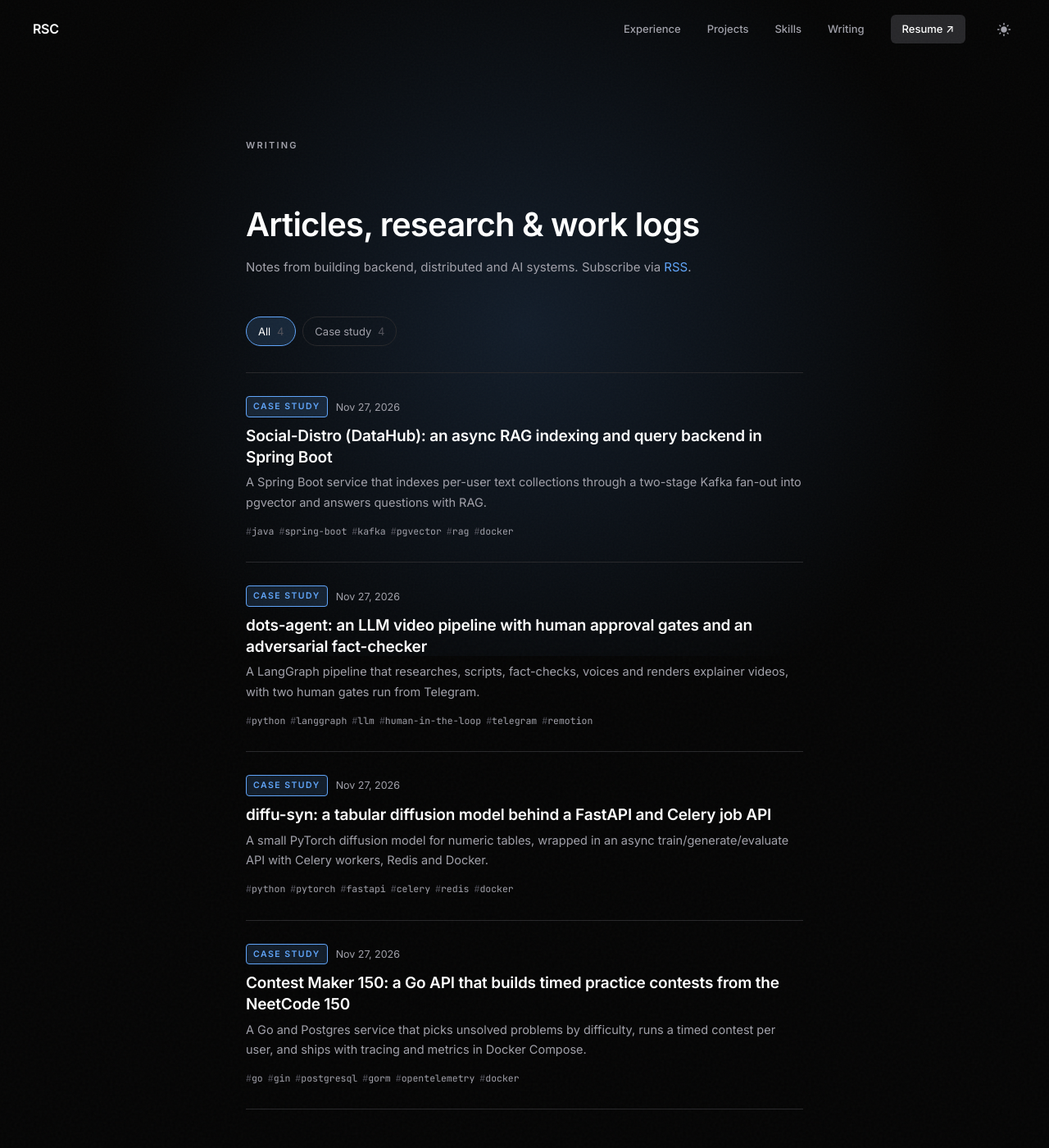
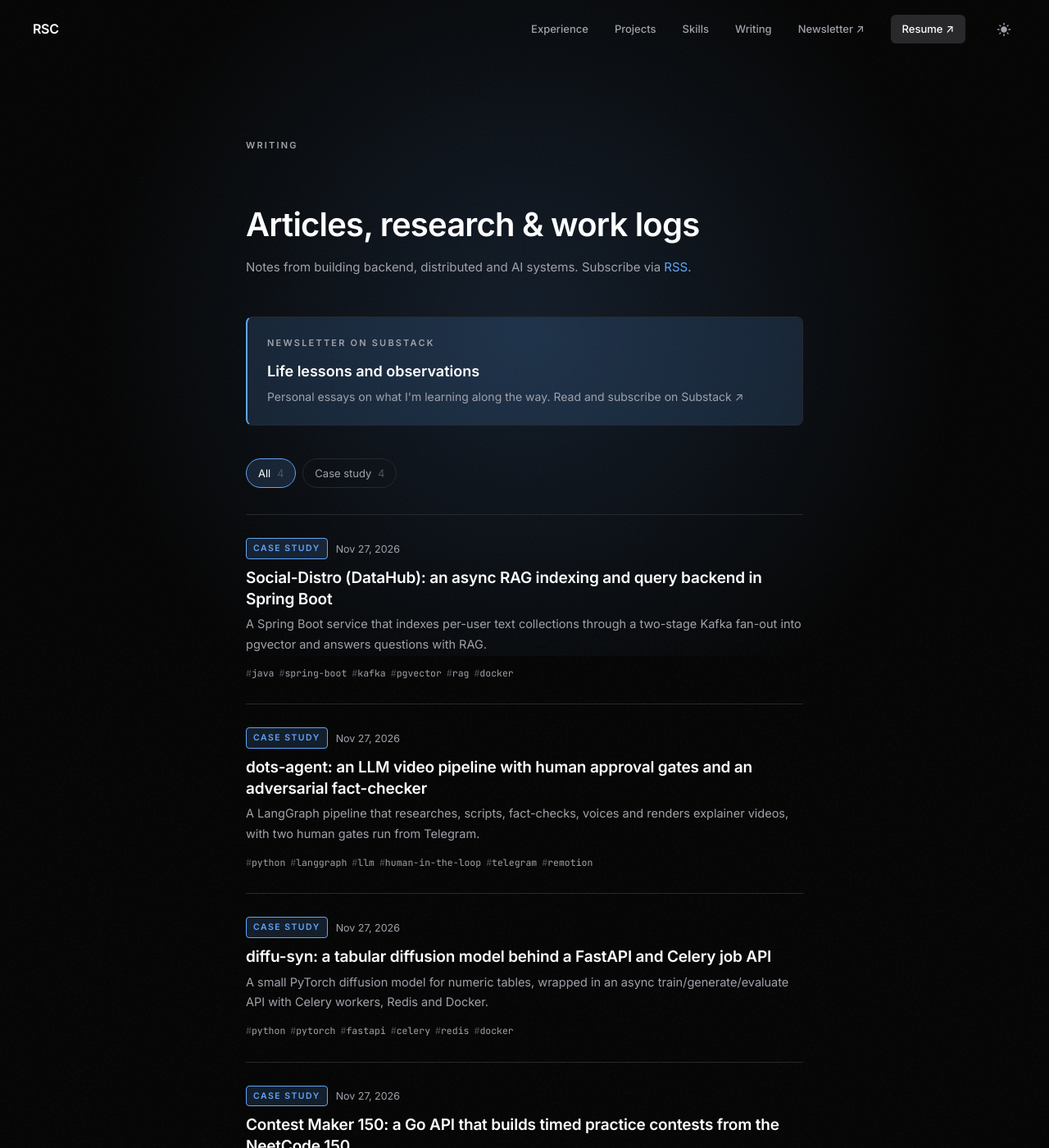
Before and after one commit to Raghavendrapara/rc-says, a Jekyll site: the page built from writing/index.html, in a window 1280 px wide and 1400 px high. Shown: the whole window at 82% size. Built offline with Jekyll 4.4.1, drawn with Linux system fonts in a browser that asks for light colours.

Commit message:
Link Substack newsletter from nav, hero, footer and writing page
Co-Authored-By: Claude Opus 5.5 <noreply@anthropic.com>
Claude-Session: https://claude.ai/code/session_011ajLQLDEjFCVNtkaPbDKAw

```diff
--- a/_config.yml
+++ b/_config.yml
@@ -12,6 +12,9 @@ author:
 github_url: https://github.com/Raghavendrapara
 linkedin_url: https://in.linkedin.com/in/raghavendra-singh-chauhan-474a7b155
 resume_pdf: /Raghavendra_SDE_2026.pdf
+newsletter:
+  url: https://stoic996.substack.com
+  topic: Life lessons and observations
 
 # The three kinds of entry. Set `type:` in each post's front matter to one of these keys.
 entry_types:
--- a/_includes/footer.html
+++ b/_includes/footer.html
@@ -5,6 +5,7 @@
       <a href="mailto:{{ site.author.email }}">Email</a>
       <a href="{{ site.github_url }}" target="_blank" rel="noopener">GitHub</a>
       <a href="{{ site.linkedin_url }}" target="_blank" rel="noopener">LinkedIn</a>
+      <a href="{{ site.newsletter.url }}" target="_blank" rel="noopener">Newsletter</a>
       <a href="{{ '/feed.xml' | relative_url }}">RSS</a>
     </div>
   </div>
--- a/_includes/nav.html
+++ b/_includes/nav.html
@@ -7,6 +7,7 @@
       <a href="{{ home }}#projects" class="nav-hide-sm">Projects</a>
       <a href="{{ home }}#skills" class="nav-hide-sm">Skills</a>
       <a href="{{ '/writing/' | relative_url }}">Writing</a>
+      <a href="{{ site.newsletter.url }}" target="_blank" rel="noopener" class="nav-hide-sm">Newsletter ↗</a>
       <a href="{{ site.resume_pdf | relative_url }}" target="_blank" rel="noopener" class="nav-resume">Resume ↗</a>
     </div>
     <button class="theme-toggle" id="themeToggle" aria-label="Toggle theme">
--- a/index.html
+++ b/index.html
@@ -17,6 +17,8 @@ layout: base
           <a href="https://github.com/Raghavendrapara" target="_blank" rel="noopener">GitHub</a>
           <span class="dot">·</span>
           <a href="https://in.linkedin.com/in/raghavendra-singh-chauhan-474a7b155" target="_blank" rel="noopener">LinkedIn</a>
+          <span class="dot">·</span>
+          <a href="{{ site.newsletter.url }}" target="_blank" rel="noopener">Newsletter</a>
           <span class="dot">·</span>
           <a href="Raghavendra_SDE_2026.pdf" target="_blank">Download Resume</a>
         </div>
--- a/style.css
+++ b/style.css
@@ -800,3 +800,10 @@ strong {
 .project-links { display: flex; gap: 20px; margin-top: 14px; padding-left: 0; font-size: 13.5px; }
 .project-links a { color: var(--accent); }
 .project-links a:hover { text-decoration: underline; text-underline-offset: 3px; }
+
+/* "Writing elsewhere" card on the writing page */
+.elsewhere-card { display: block; border: 1px solid var(--border); border-left: 2px solid var(--accent); border-radius: 8px; padding: 22px 24px; margin-bottom: 40px; background: var(--glow); transition: border-color .2s ease; }
+.elsewhere-card:hover { border-color: var(--accent); }
+.elsewhere-card .section-label { margin-bottom: 10px; }
+.elsewhere-title { display: block; font-size: 18px; font-weight: 600; margin-bottom: 4px; }
+.elsewhere-desc { display: block; color: var(--muted); font-size: 14px; }
--- a/writing/index.html
+++ b/writing/index.html
@@ -8,6 +8,12 @@ description: Articles, research notes and work logs on backend engineering, dist
     <span class="section-label">Writing</span>
     <h1 class="writing-heading">Articles, research &amp; work logs</h1>
     <p class="writing-intro">Notes from building backend, distributed and AI systems. Subscribe via <a href="{{ '/feed.xml' | relative_url }}">RSS</a>.</p>
+
+    <a class="elsewhere-card" href="{{ site.newsletter.url }}" target="_blank" rel="noopener">
+      <span class="section-label">Newsletter on Substack</span>
+      <span class="elsewhere-title">{{ site.newsletter.topic }}</span>
+      <span class="elsewhere-desc">Personal essays on what I'm learning along the way. Read and subscribe on Substack ↗</span>
+    </a>
 
     {% if site.posts.size > 0 %}
     <div class="entry-filters" role="tablist">
```
